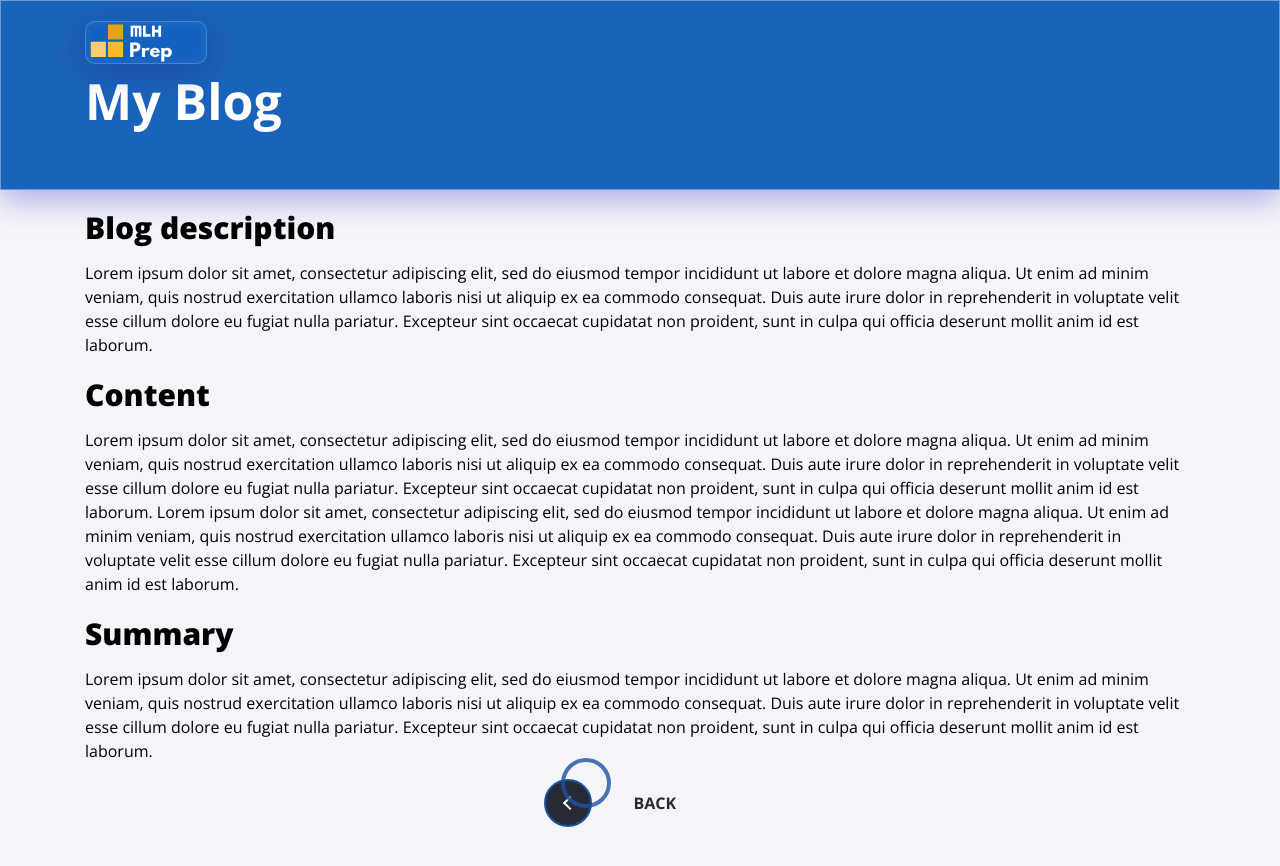
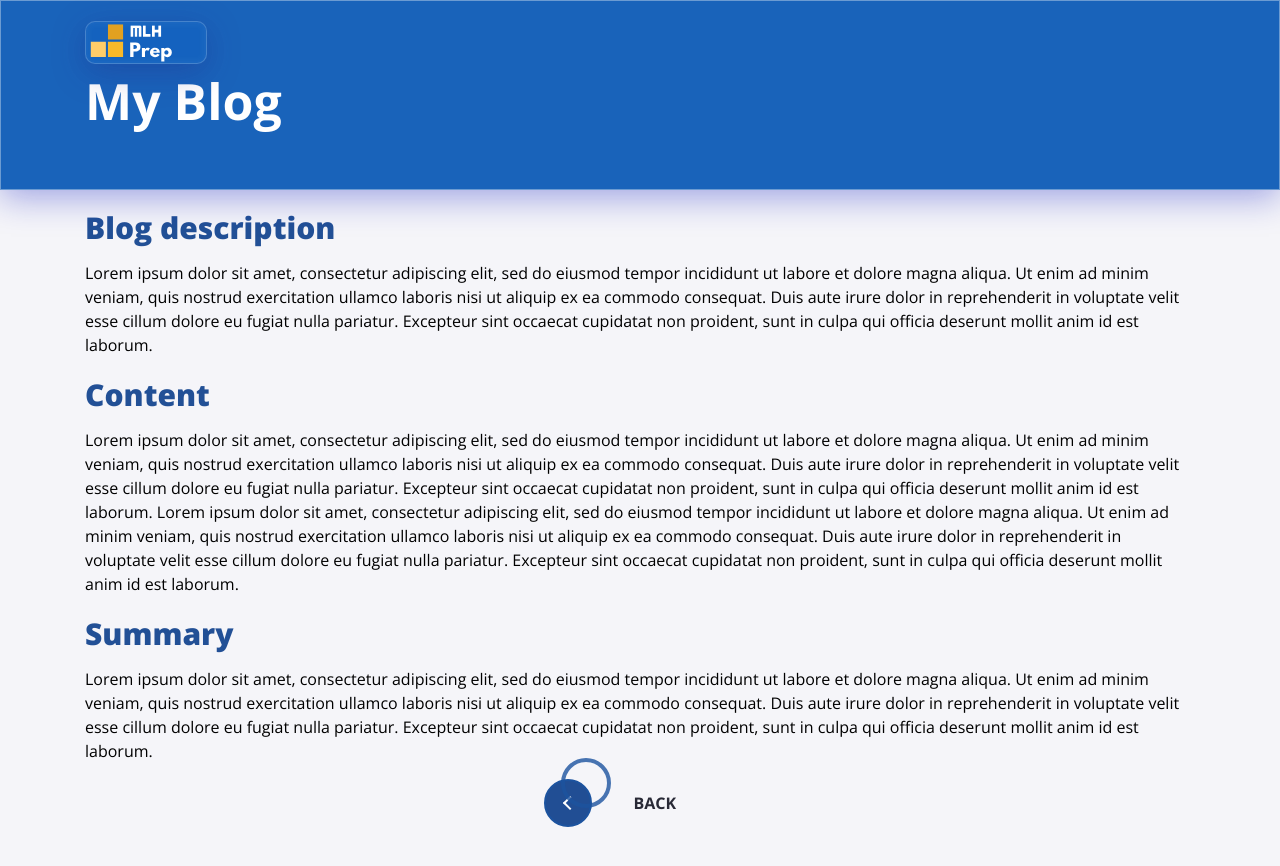
Before and after one commit to MLH-Fellowship/pod-4.1.0-portfolio, a Jekyll site: the page built from blog.html, in a window 1280 px wide. Shown: the top 866 px of the page. Built offline with Jekyll 4.4.1, drawn with Linux system fonts in a browser that asks for light colours; nearby versions of some CDN libraries.

Commit message:
Fix: changed heading color-blue

```diff
--- a/_sass/project.scss
+++ b/_sass/project.scss
@@ -10,6 +10,7 @@ $black: #282936;
 
  .project-headings{
   margin-bottom: 20px;
+  color:rgba(0, 53, 133, 0.863) !important;
   margin-top: 20px;
   font-weight: 700;
   font-size: 30px;
@@ -38,7 +39,7 @@ $black: #282936;
       margin: 0;
       width: 3rem;
       height: 3rem;
-      background: $black;
+      background: rgba(0, 53, 133, 0.863) !important;
       border-radius: 1.625rem;
       .back-button-icon {
         @include transition(all, 0.45s, cubic-bezier(0.65,0,.076,1));
```
